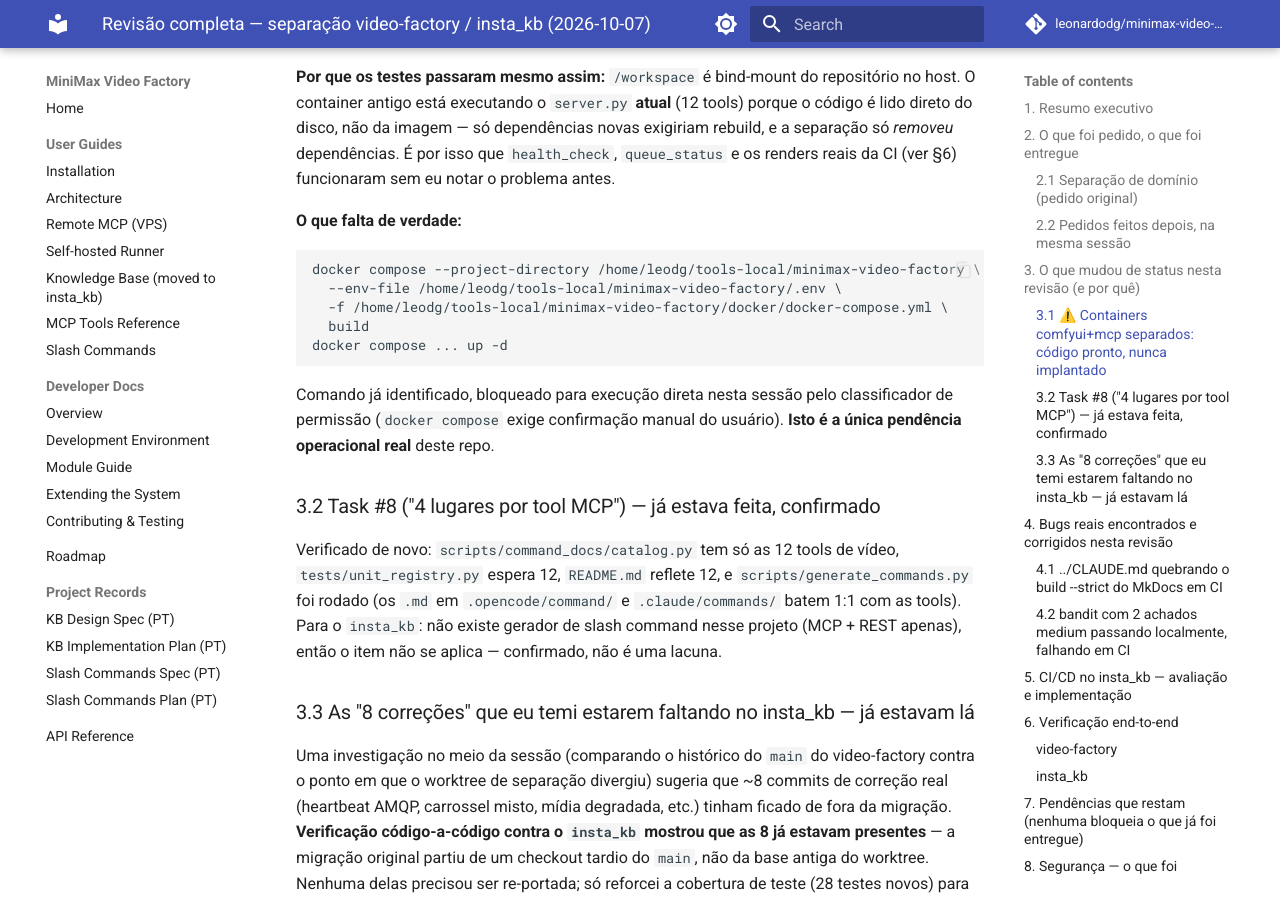
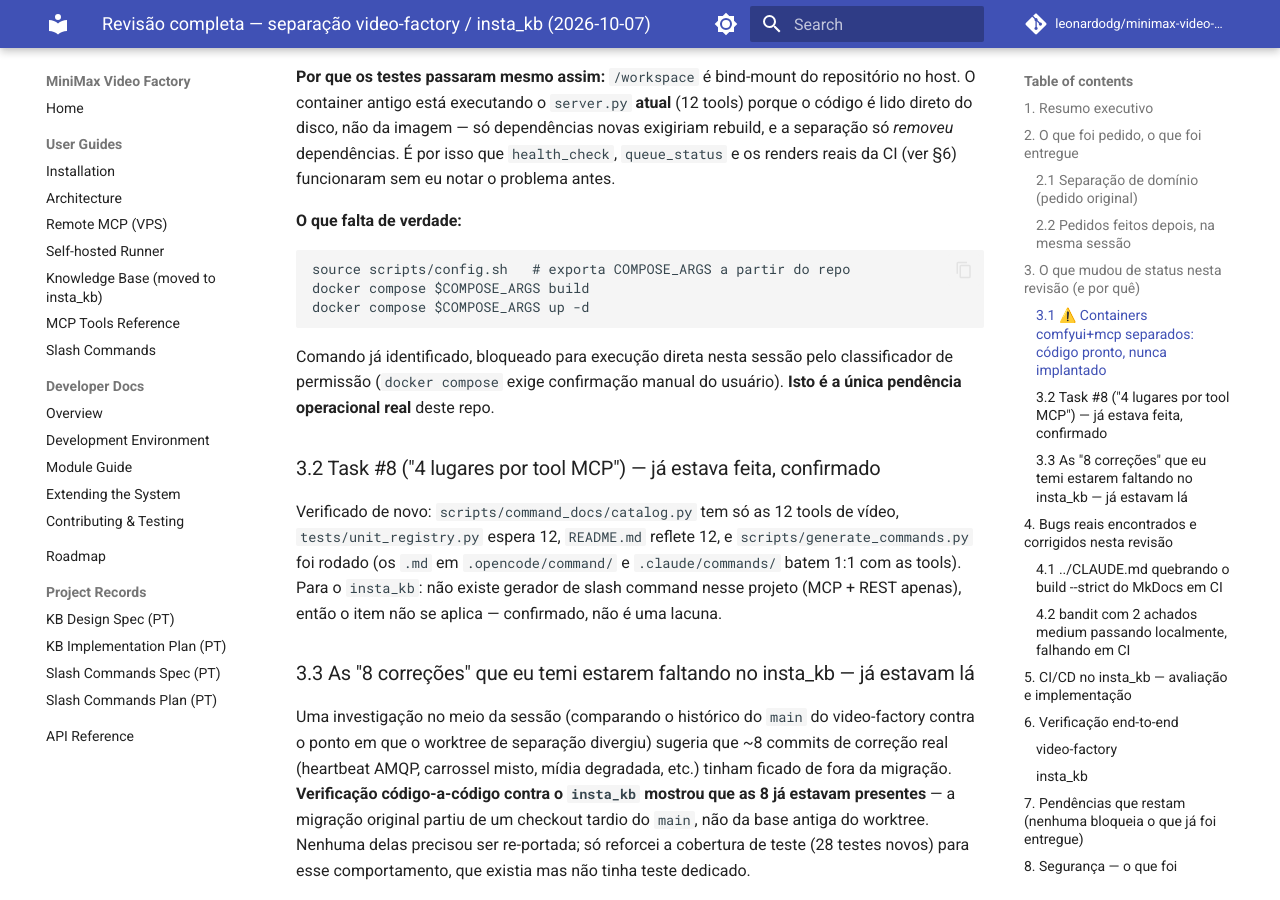
Before and after one commit to leonardodg/minimax-video-factory, an MkDocs documentation site: the page built from docs/REVISAO_2026-10-07.md, in a window 1280 px wide and 900 px high, scrolled down 2652 px. Built offline with MkDocs 1.6.1 and Material for MkDocs 9.7.7, drawn with Linux system fonts in a browser that asks for light colours; comment, search, counter and statistics services are not loaded.

Commit message:
fix: server.py voltou a apontar int4 depois do merge -- CI pegou
A resolução do conflito de merge (023d061) usou --theirs (a versão do
worktree) para src/minimax_mcp/server.py inteiro, pra remover as tools de
KB -- correto nisso, mas isso também revertia os dois defaults de modelo
(DIFFUSION_MODEL/TEXT_ENCODER) que eu tinha trocado para INT8/nvfp4 num
commit separado em main (ac84c14), feito DEPOIS que o worktree divergiu.
core.py, scripts/config.sh e o workflow JSON já estavam certos -- só
server.py voltou a int4_convrot. tests/unit_pure.py detectou a
inconsistência de verdade (comparava contra server.DIFFUSION_MODEL, que
estava errado) quando o CI rodou.

Conferido o diff completo de server.py contra ac84c14 depois do fix: as
únicas diferenças restantes são a remoção legítima das tools de KB/IG
(ig_sync_saved, ig_queue_status, ig_worker_start/stop, ig_get_progress,
knowledge_*, kb_export*) -- nada mais escapou da resolução do merge.

Também corrigido: docs/REVISAO_2026-10-07.md vazava um path absoluto do
home (/home/.../minimax-video-factory) -- tests/unit_privacy.py pegou,
funcionando exatamente como devia (repo público).

Co-Authored-By: Claude Sonnet 5 <noreply@anthropic.com>

````diff
--- a/docs/REVISAO_2026-10-07.md
+++ b/docs/REVISAO_2026-10-07.md
@@ -73,11 +73,9 @@ reais da CI (ver §6) funcionaram sem eu notar o problema antes.
 
 **O que falta de verdade:**
 ```bash
-docker compose --project-directory /home/leodg/tools-local/minimax-video-factory \
-  --env-file /home/leodg/tools-local/minimax-video-factory/.env \
-  -f /home/leodg/tools-local/minimax-video-factory/docker/docker-compose.yml \
-  build
-docker compose ... up -d
+source scripts/config.sh   # exporta COMPOSE_ARGS a partir do repo
+docker compose $COMPOSE_ARGS build
+docker compose $COMPOSE_ARGS up -d
 ```
 Comando já identificado, bloqueado para execução direta nesta sessão pelo
 classificador de permissão (`docker compose` exige confirmação manual do
````
Also changed, not shown: 1 other file.
